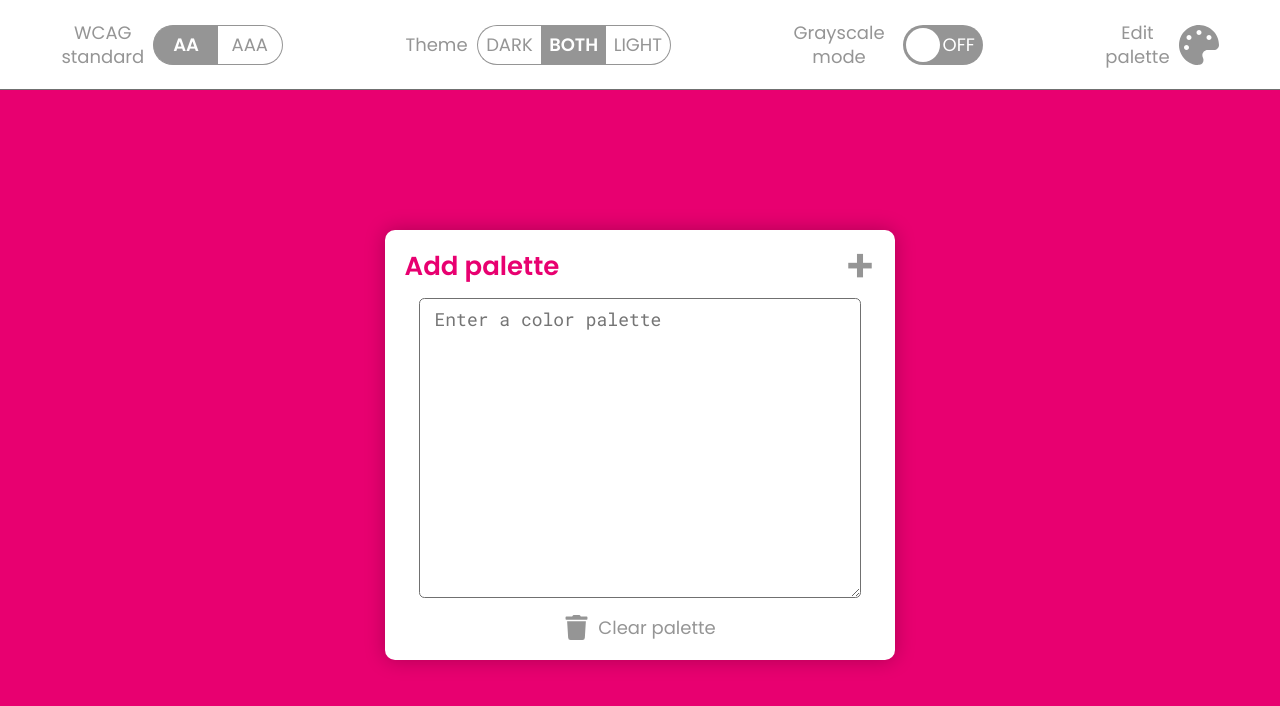
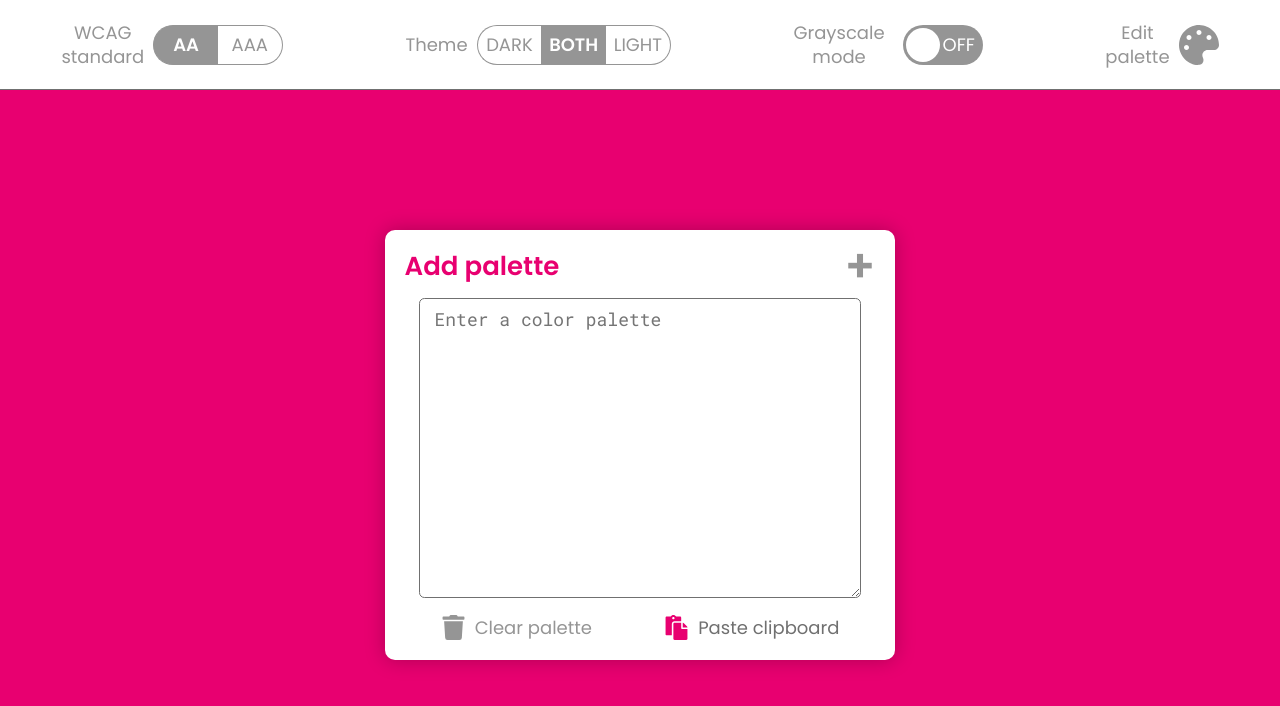
Before and after one commit to seanmturley/palette-contrast-checker, a React (Create React App) app: page / in a window 1280 px wide. Shown: the top 706 px of the page. Built offline with nearby package versions, Linux system fonts and the light colour scheme.

Commit message:
Add 'paste clipboard' button to palette input modal

```diff
--- a/src/components/paletteInput/PaletteInput.js
+++ b/src/components/paletteInput/PaletteInput.js
@@ -11,7 +11,8 @@ function PaletteInput({
   handleInputChange,
   handleInputSubmit,
   disableSubmit,
-  clearInputProps
+  clearInputProps,
+  pastePaletteProps
 }) {
   const clickability = disableSubmit ? "disabled" : "clickable";
 
@@ -44,6 +45,7 @@ function PaletteInput({
         />
         <section className="palette-input__bottom-controls">
           <IconButton {...clearInputProps} />
+          <IconButton {...pastePaletteProps} />
         </section>
       </form>
     </section>
@@ -55,7 +57,8 @@ PaletteInput.propTypes = {
   handleInputChange: PropTypes.func.isRequired,
   handleInputSubmit: PropTypes.func.isRequired,
   disableSubmit: PropTypes.bool.isRequired,
-  clearInputProps: PropTypes.object.isRequired
+  clearInputProps: PropTypes.object.isRequired,
+  pastePaletteProps: PropTypes.object.isRequired
 };
 
 export default PaletteInput;
--- a/src/containers/paletteInputContainer/PaletteInputContainer.js
+++ b/src/containers/paletteInputContainer/PaletteInputContainer.js
@@ -2,7 +2,7 @@ import React, { useState } from "react";
 
 import PaletteInput from "../../components/paletteInput/PaletteInput";
 
-import { FaTrash } from "react-icons/fa";
+import { FaTrash, FaPaste } from "react-icons/fa";
 
 import PropTypes from "prop-types";
 
@@ -32,27 +32,44 @@ function PaletteInputContainer({
     setRawPalette(rawPaletteInput);
   };
 
-  const clearInputSetState = () => {
+  const setInputText = (newInputText) => {
     const inputTextArea = document.getElementById("palette-input");
 
     const nativeInputValueSetter = Object.getOwnPropertyDescriptor(
       window.HTMLTextAreaElement.prototype,
       "value"
     ).set;
-    nativeInputValueSetter.call(inputTextArea, "");
+    nativeInputValueSetter.call(inputTextArea, newInputText);
 
     inputTextArea.dispatchEvent(new Event("change", { bubbles: true }));
   };
 
-  const inputIsEmpty = rawPalette === "";
+  const clearInputSetState = () => {
+    setInputText("");
+  };
 
   const clearInputProps = {
     heading: "Clear palette",
     name: "clear-palette",
     icon: <FaTrash />,
     disableOnClick: true,
-    state: inputIsEmpty,
+    state: rawPalette === "",
     setState: clearInputSetState
+  };
+
+  const pastePaletteSetState = () => {
+    navigator.clipboard.readText().then((clipboardText) => {
+      setInputText(clipboardText);
+    });
+  };
+
+  const pastePaletteProps = {
+    heading: "Paste clipboard",
+    name: "paste-palette",
+    icon: <FaPaste />,
+    disableOnClick: false,
+    state: false,
+    setState: pastePaletteSetState
   };
 
   return (
@@ -64,6 +81,7 @@ function PaletteInputContainer({
           handleInputSubmit={handleInputSubmit}
           disableSubmit={paletteLength < 2}
           clearInputProps={clearInputProps}
+          pastePaletteProps={pastePaletteProps}
         />
       )}
     </>
```
